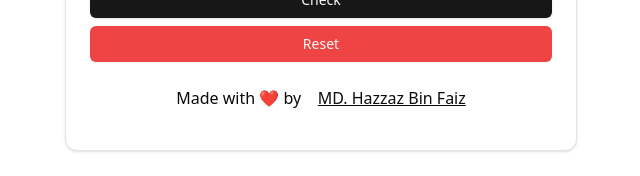
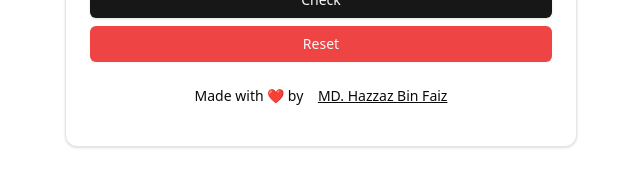
Before and after one commit to HazzazBinFaiz/seimple-math-game, a React (Vite) app: page / in a window 1280 px wide. Shown: the part 431-607 px from the top of the page, without its empty margins (319-959 px from the left). Built offline with nearby package versions, Linux system fonts and the light colour scheme.

Commit message:
Make fooetr text small

```diff
--- a/src/App.tsx
+++ b/src/App.tsx
@@ -188,7 +188,7 @@ export default function MathGame() {
         <Button className="w-full mt-4" variant={'destructive'} onClick={reset}>
           Reset
         </Button>
-        <CardFooter className="p-4 text-center justify-center w-full">
+        <CardFooter className="p-4 text-center justify-center w-full text-sm">
           Made with ❤️ by &nbsp; &nbsp;<a className="underline" target="_blank" href="https://github.com/HazzazBinFaiz">MD. Hazzaz Bin Faiz</a>
         </CardFooter>
       </CardContent>
```
